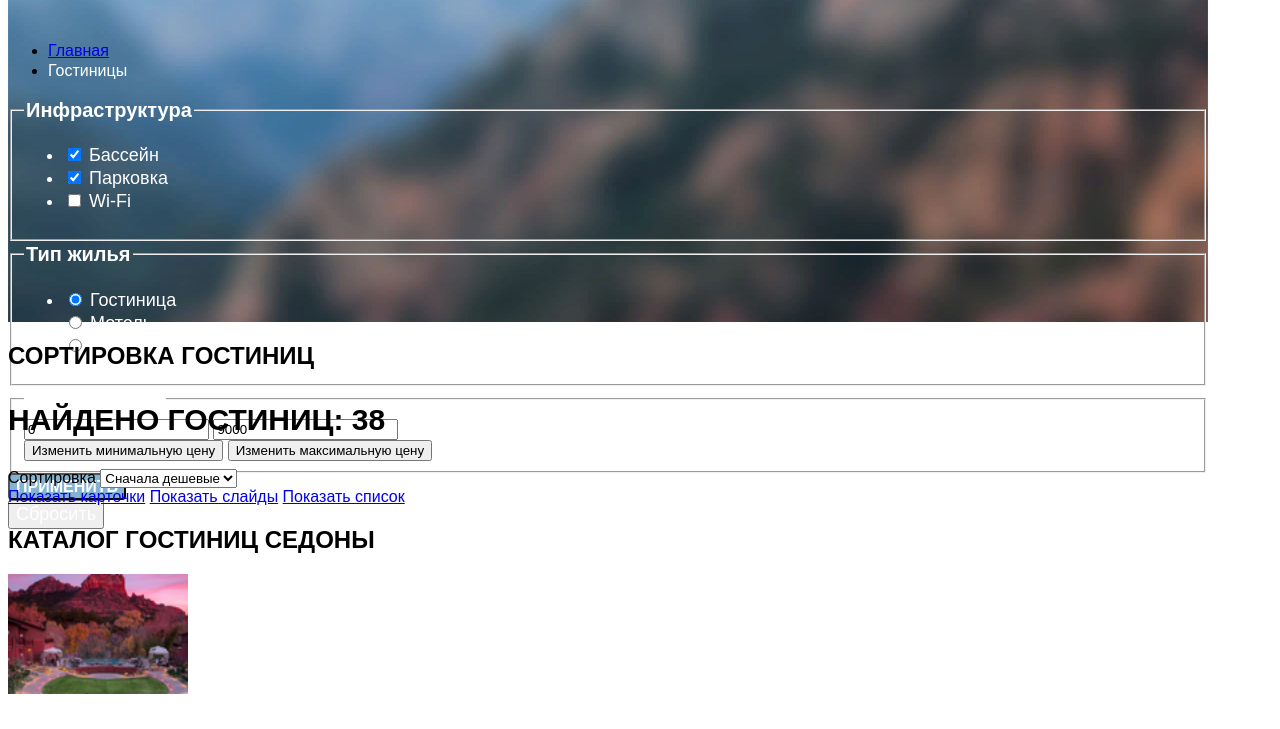
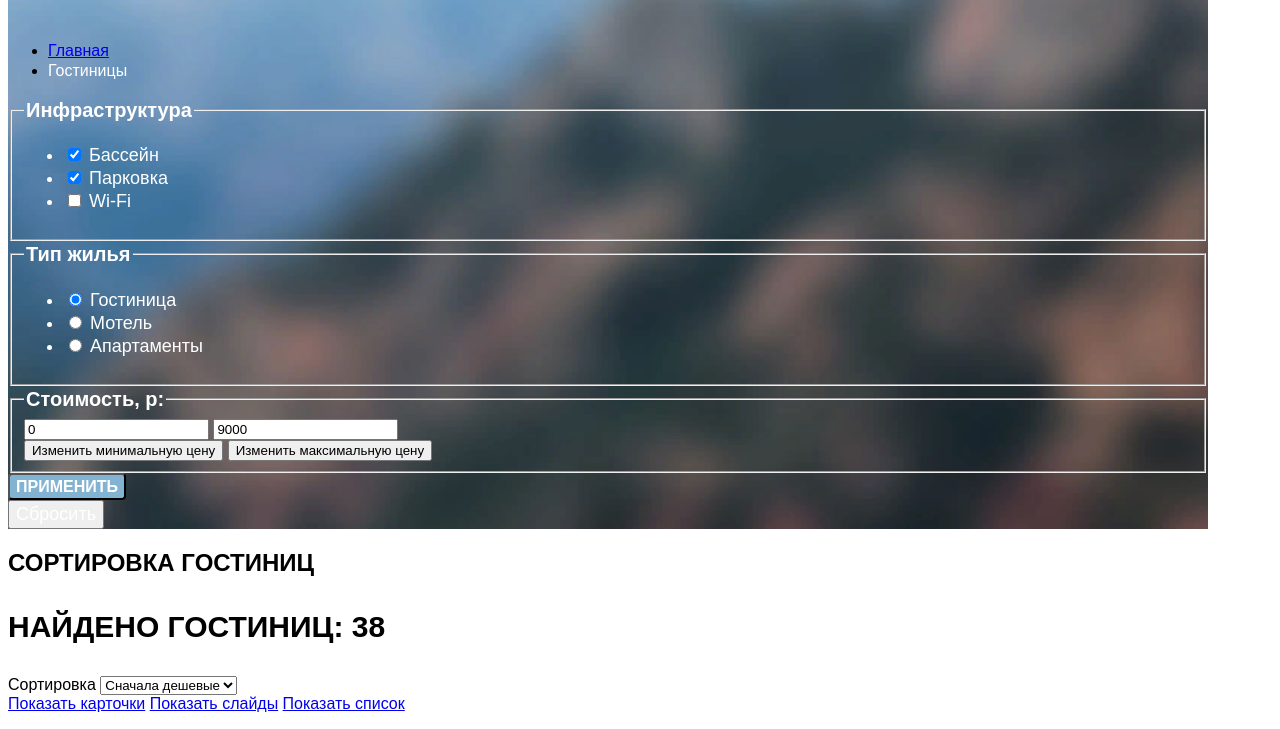
Before and after one commit to Kubik1979/1801333-sedona-32, a plain HTML site: page catalog.html in a window 1280 px wide. Shown: the part 393-1122 px from the top of the page. Drawn offline with Linux system fonts and the light colour scheme; a web font is replaced by a local one.

Commit message:
Базовая стилизация всех страниц

```diff
--- a/styles/styles.css
+++ b/styles/styles.css
@@ -151,8 +151,6 @@ h2 {
     background-image: url("../img/mailing-background.png");
     background-repeat: no-repeat;
     background-position: center;
-    width: 1200px;
-    height: 411px;
 }
 
 .selection-block {
@@ -160,7 +158,8 @@ h2 {
     background-repeat: no-repeat;
     background-position: center;
     width: 1200px;
-    height: 408px;
+    background-size: cover;
+    background-color: #756257;
 }
 
 .catalog-mailing {
```
Also changed, not shown: catalog.html (+1 -1 lines).
